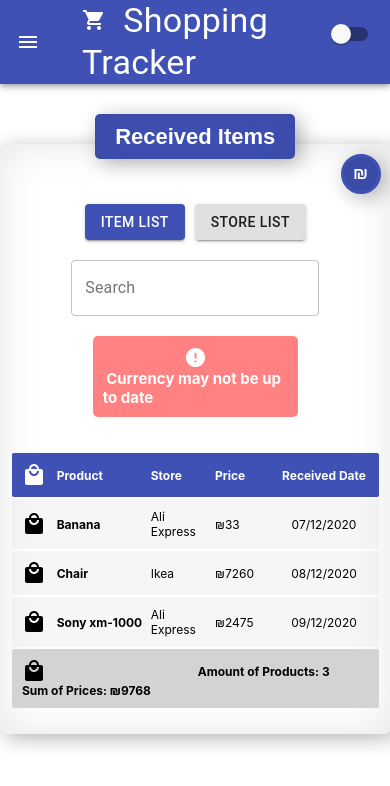
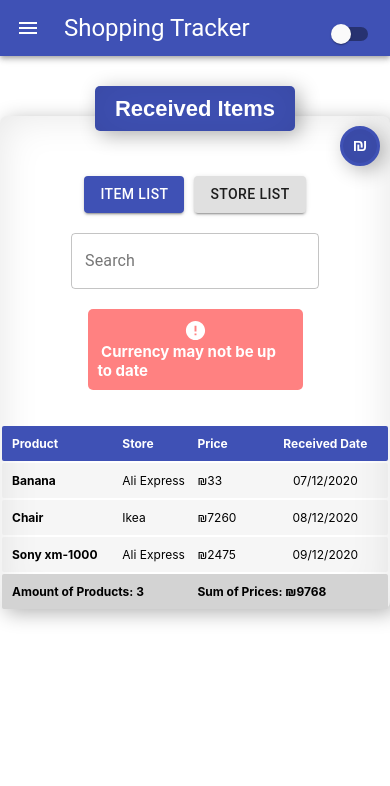
Before and after one commit to AmirDebbie/Amir-Debbie-15-12-2020, a React (Create React App) app in the folder shopping-tracker/: page /#/received in a window 390 px wide. Shown: the top 786 px of the page. Built offline with nearby package versions, Linux system fonts and the light colour scheme; no server answers.

Commit message:
fixed deisgn problem

```diff
--- a/shopping-tracker/src/App.js
+++ b/shopping-tracker/src/App.js
@@ -33,6 +33,7 @@ function App() {
   }, [dispatch]);
 
   useEffect(() => {
+    dispatch(setInnerWidth(window.innerWidth));
     window.addEventListener("resize", setInnerWidthEventListener);
 
     fetchCurrency();
--- a/shopping-tracker/src/styles/styledComponents/styledCardWrapper.js
+++ b/shopping-tracker/src/styles/styledComponents/styledCardWrapper.js
@@ -37,8 +37,8 @@ export const Wrapper = styled.div`
   background-color: ${({ theme }) => theme.colors.background};
 
   @media (max-width: 768px) {
-    padding: 40px 10px 10px 10px;
-    width: 95%;
+    padding: 40px 0 0 0;
+    width: 100%;
   }
 `;
 
```
Also changed, not shown: 1 other file (tests, documents, lock files or other folders).
